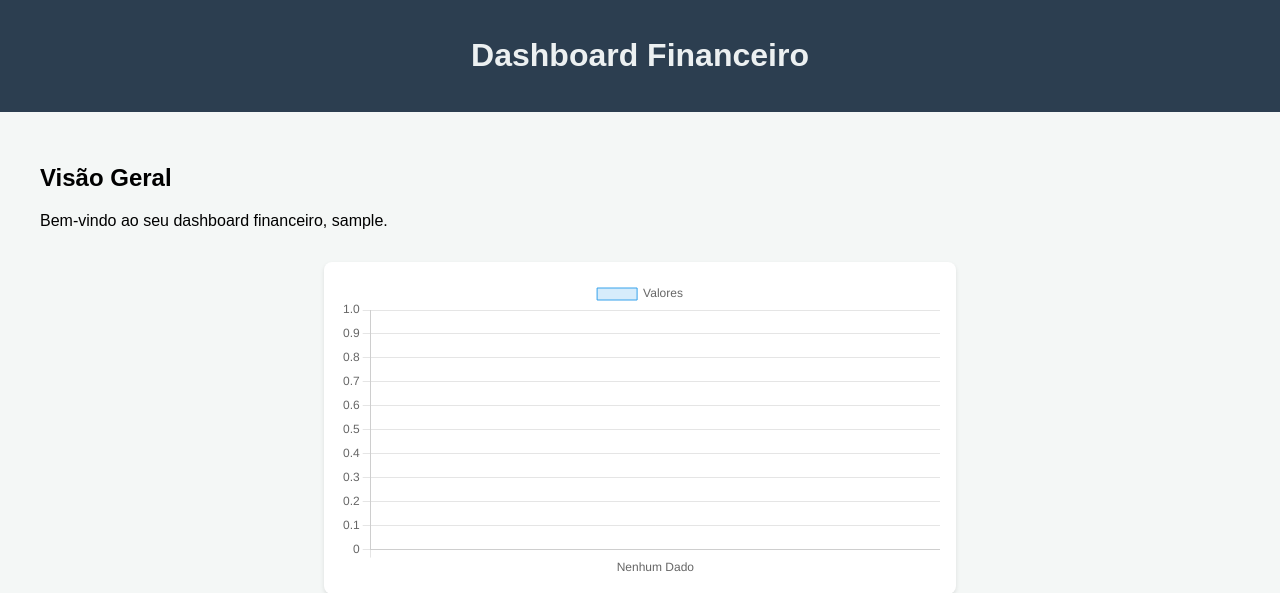
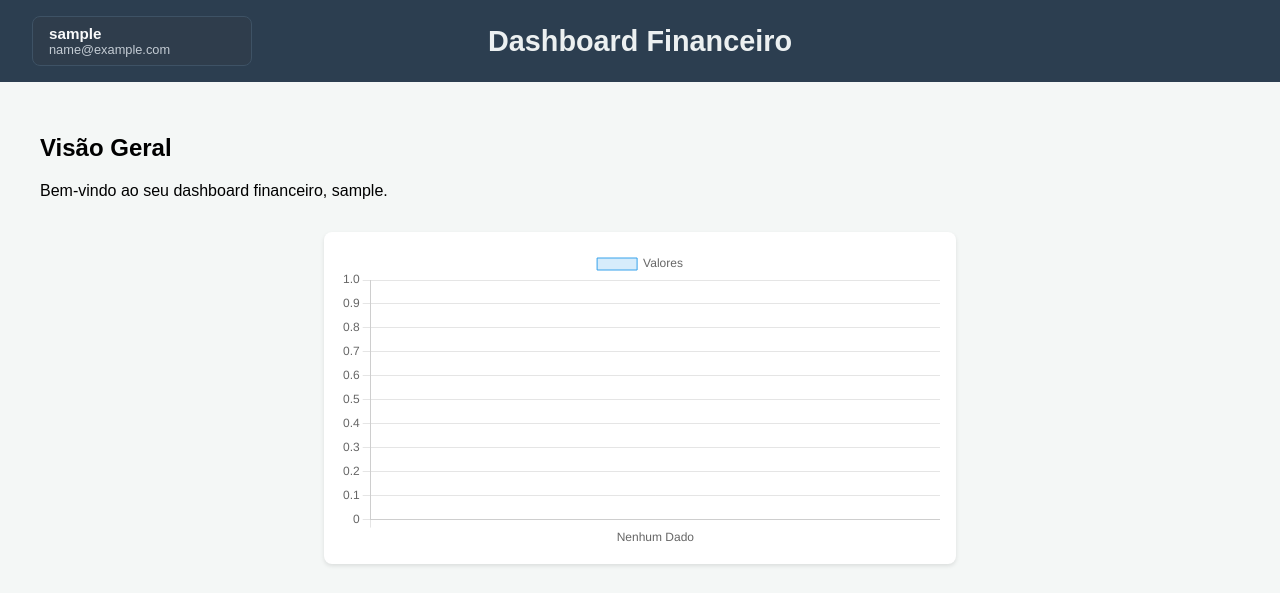
Before and after one commit to moreiraanaju/assistente-financeiro, a Django app: page /dashboard/ in a window 1280 px wide. Shown: the top 593 px of the page. Run offline with Django 5.2, Linux system fonts and the light colour scheme; the visitor is signed in with stand-in values (Sample User, id 1).

Commit message:
feat: exibe identificador de usuário no dashboard

```diff
--- a/dashboard/templates/dashboard/base.html
+++ b/dashboard/templates/dashboard/base.html
@@ -16,8 +16,46 @@
         header {
             background-color: #2c3e50;
             color: #ecf0f1;
-            padding: 1rem;
-            text-align: center;
+            padding: 1rem 2rem;
+            display: flex;
+            justify-content: space-between;
+            align-items: center;
+        }
+        .header-title {
+            margin: 0;
+            font-size: 1.8rem;
+        }
+        .user-identity-placeholder {
+            width: 220px;
+        }
+        .user-identity {
+            display: flex;
+            flex-direction: column;
+            align-items: flex-start;
+            text-align: left;
+            background-color: hsl(210, 24%, 24%);
+            padding: 0.5rem 1rem;
+            border-radius: 8px;
+            border: 1px solid hsl(210, 24%, 32%);
+            width: 220px;
+            box-sizing: border-box;
+        }
+        .user-name {
+            font-weight: 600;
+            font-size: 0.95rem;
+            color: hsl(210, 20%, 98%);
+            white-space: nowrap;
+            overflow: hidden;
+            text-overflow: ellipsis;
+            width: 100%;
+        }
+        .user-email {
+            font-size: 0.8rem;
+            color: hsl(210, 15%, 80%);
+            white-space: nowrap;
+            overflow: hidden;
+            text-overflow: ellipsis;
+            width: 100%;
         }
         main {
             padding: 2rem;
@@ -28,7 +66,18 @@
 </head>
 <body>
     <header>
-        <h1>Dashboard Financeiro</h1>
+        {% if request.user.is_authenticated %}
+        <div class="user-identity">
+            <span class="user-name">{{ user_display_name }}</span>
+            <span class="user-email">{{ user_email }}</span>
+        </div>
+        {% else %}
+        <div style="visibility: hidden;" class="user-identity-placeholder"></div>
+        {% endif %}
+
+        <h1 class="header-title">Dashboard Financeiro</h1>
+
+        <div style="visibility: hidden;" class="user-identity-placeholder"></div>
     </header>
     <main>
         {% block content %}
--- a/dashboard/templates/dashboard/index.html
+++ b/dashboard/templates/dashboard/index.html
@@ -2,7 +2,7 @@
 
 {% block content %}
 <h2>Visão Geral</h2>
-<p>Bem-vindo ao seu dashboard financeiro, {{ request.user.username }}.</p>
+<p>Bem-vindo ao seu dashboard financeiro, {{ user_display_name }}.</p>
 
 <!-- Exemplo de container para futuro gráfico -->
 <div style="width: 100%; max-width: 600px; margin: 2rem auto; background: white; padding: 1rem; border-radius: 8px; box-shadow: 0 2px 4px rgba(0,0,0,0.1);">
--- a/dashboard/views.py
+++ b/dashboard/views.py
@@ -77,7 +77,18 @@ def get_date_range_cards(periodo, now=None):
 
 @login_required
 def dashboard_index(request):
-    context = {}
+    user = request.user
+    display_name = user.username
+    try:
+        if hasattr(user, 'profile') and user.profile and user.profile.name:
+            display_name = user.profile.name
+    except Exception:
+        pass
+
+    context = {
+        'user_display_name': display_name,
+        'user_email': user.email or "",
+    }
     return render(request, 'dashboard/index.html', context)
 
 @login_required
```
